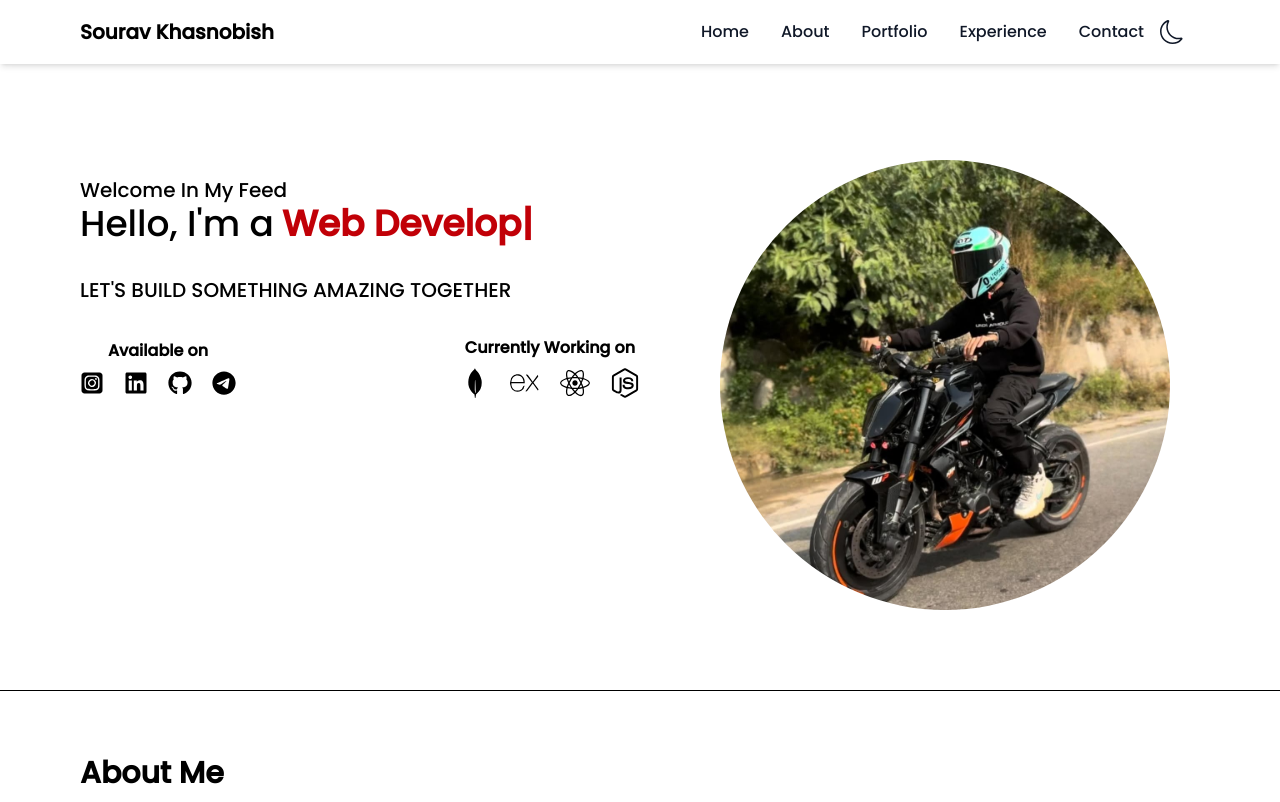
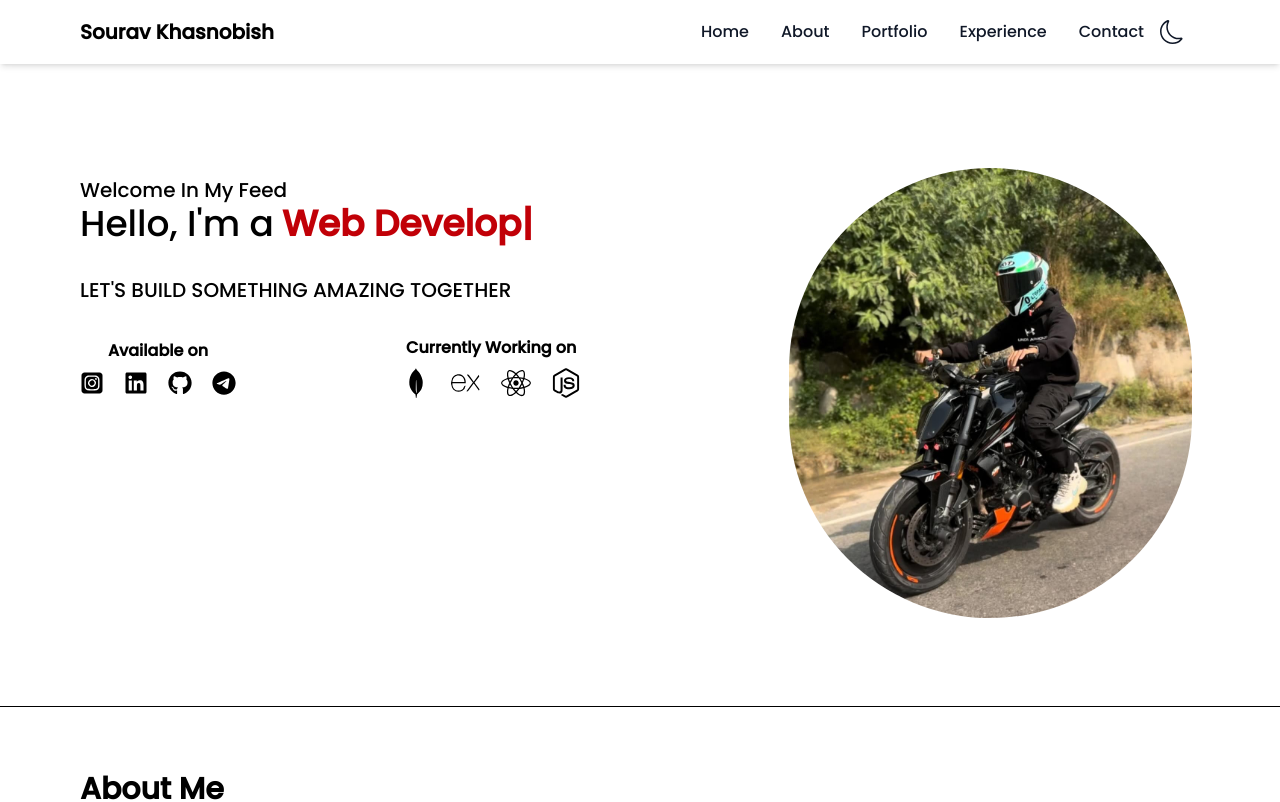
Before and after one commit to souravkhasnobish/Portfolio-Frontend, a React (Vite) app: page / in a window 1280 px wide. Shown: the top 802 px of the page. Built offline with nearby package versions, Linux system fonts and the light colour scheme.

Commit message:
code changed

```diff
--- a/src/components/Contact.jsx
+++ b/src/components/Contact.jsx
@@ -8,7 +8,7 @@ const Contact = () => {
         <h1 className="text-3xl font-bold mb-4">Contact me</h1>
         <span>Please fill out the form below to contact me</span>
         <div className="flex flex-col items-center justify-center">
-          <form className="bg-slate-200 w-full max-w-md px-4 py-6 rounded-xl">
+          <form className="bg-slate-200 w-full max-w-md px-4 py-6 rounded-xl mt-8">
             <h1 className="text-xl font-semibold mb-4 text-black">
               Send Your Message
             </h1>
--- a/src/components/Home.jsx
+++ b/src/components/Home.jsx
@@ -92,9 +92,9 @@ const Home = () => {
               </div>
             </div>
           </div>
-          <div className="md:w-1/2 md:mt-20 mt-8 order-1 flex justify-center md:justify-start md:pl-20">
+          <div className="md:mt-20 xl:ml-50 mt-8 order-1 flex justify-center md:justify-start p-2">
             <img
-              src="../../public/Profile.jpeg"
+              src="../../public/Profile.png"
               className="rounded-full w-36 sm:w-48 h-36 sm:h-48 md:w-[450px] md:h-[450px] object-cover"
               alt=""
             />
```
Also changed, not shown: public/Profile.jpeg (deleted), public/Profile.png (added).
